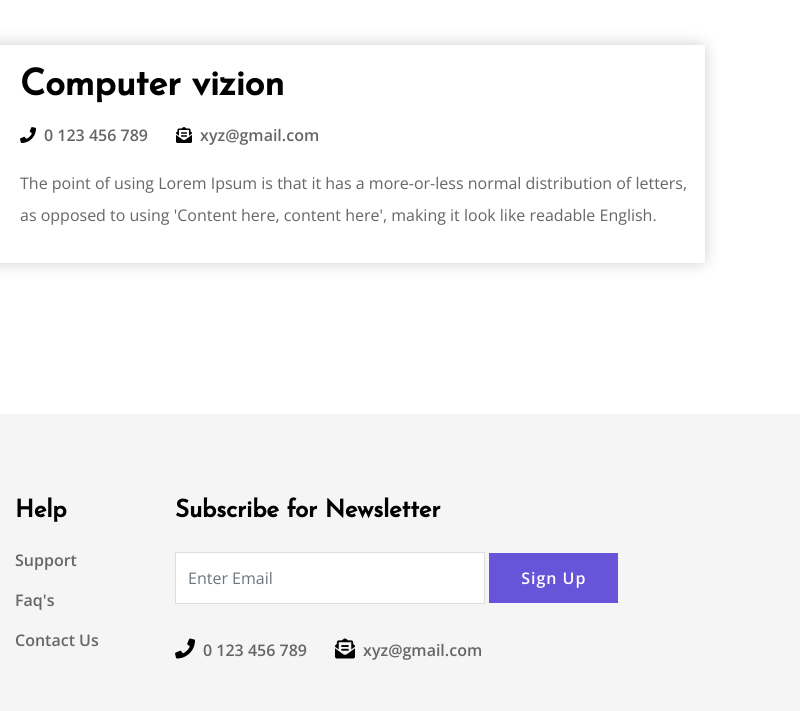
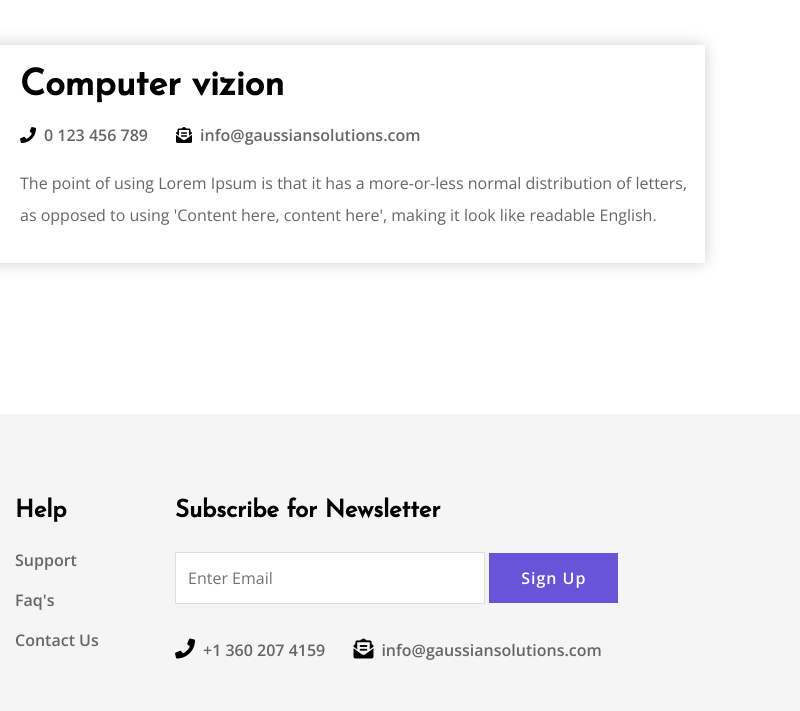
Before and after one commit to sureshgaussian/sureshgaussian.github.io, a plain HTML site: page about-us.html in a window 1280 px wide. Shown: the part 5050-5761 px from the top of the page, 480-1280 px from the left. Drawn offline with nearby package versions, Linux system fonts and the light colour scheme; files whose address does not match are found by name; a web font is replaced by a local one.

Commit message:
more clean up
cleaning up more header, and footer

```diff
--- a/about-us.html
+++ b/about-us.html
@@ -686,7 +686,7 @@
                                           <h2 class="mt-0 iq-fw-8"><a href="">Computer vizion</a></h2>
                                           <ul class="list-inline mb-3">
                                              <li class="list-inline-item iq-fw-6 text-black"><i class="fas fa-phone"></i><span class="ml-2 text-gray">0 123 456 789</span></li>
-                                             <li class="list-inline-item ml-3 iq-fw-6 text-black"><i class="fas fa-envelope-open-text"></i><span class="ml-2 text-gray">xyz@gmail.com</span></li>
+                                             <li class="list-inline-item ml-3 iq-fw-6 text-black"><i class="fas fa-envelope-open-text"></i><span class="ml-2 text-gray">info@gaussiansolutions.com</span></li>
                                           </ul>
                                           <p>The point of using Lorem Ipsum is that it has a more-or-less normal distribution of letters, as opposed to using 'Content here, content here', making it look like readable English.</p>
                                        </div>
@@ -710,7 +710,7 @@
                                           <h2 class="mt-0 iq-fw-8"><a href="">Computer vizion</a></h2>
                                           <ul class="list-inline mb-3">
                                              <li class="list-inline-item iq-fw-6 text-black"><i class="fas fa-phone"></i><span class="ml-2 text-gray">0 123 456 789</span></li>
-                                             <li class="list-inline-item ml-3 iq-fw-6 text-black"><i class="fas fa-envelope-open-text"></i><span class="ml-2 text-gray">xyz@gmail.com</span></li>
+                                             <li class="list-inline-item ml-3 iq-fw-6 text-black"><i class="fas fa-envelope-open-text"></i><span class="ml-2 text-gray">info@gaussiansolutions.com</span></li>
                                           </ul>
                                           <p>The point of using Lorem Ipsum is that it has a more-or-less normal distribution of letters, as opposed to using 'Content here, content here', making it look like readable English.</p>
                                        </div>
@@ -734,7 +734,7 @@
                                           <h2 class="mt-0 iq-fw-8"><a href="">Computer vizion</a></h2>
                                           <ul class="list-inline mb-3">
                                              <li class="list-inline-item iq-fw-6 text-black"><i class="fas fa-phone"></i><span class="ml-2 text-gray">0 123 456 789</span></li>
-                                             <li class="list-inline-item ml-3 iq-fw-6 text-black"><i class="fas fa-envelope-open-text"></i><span class="ml-2 text-gray">xyz@gmail.com</span></li>
+                                             <li class="list-inline-item ml-3 iq-fw-6 text-black"><i class="fas fa-envelope-open-text"></i><span class="ml-2 text-gray">info@gaussiansolutions.com</span></li>
                                           </ul>
                                           <p>The point of using Lorem Ipsum is that it has a more-or-less normal distribution of letters, as opposed to using 'Content here, content here', making it look like readable English.</p>
                                        </div>
@@ -758,7 +758,7 @@
                                           <h2 class="mt-0 iq-fw-8"><a href="">Computer vizion</a></h2>
                                           <ul class="list-inline mb-3">
                                              <li class="list-inline-item iq-fw-6 text-black"><i class="fas fa-phone"></i><span class="ml-2 text-gray">0 123 456 789</span></li>
-                                             <li class="list-inline-item ml-3 iq-fw-6 text-black"><i class="fas fa-envelope-open-text"></i><span class="ml-2 text-gray">xyz@gmail.com</span></li>
+                                             <li class="list-inline-item ml-3 iq-fw-6 text-black"><i class="fas fa-envelope-open-text"></i><span class="ml-2 text-gray">info@gaussiansolutions.com</span></li>
                                           </ul>
                                           <p>The point of using Lorem Ipsum is that it has a more-or-less normal distribution of letters, as opposed to using 'Content here, content here', making it look like readable English.</p>
                                        </div>
@@ -782,7 +782,7 @@
                                           <h2 class="mt-0 iq-fw-8"><a href="">Computer vizion</a></h2>
                                           <ul class="list-inline mb-3">
                                              <li class="list-inline-item iq-fw-6 text-black"><i class="fas fa-phone"></i><span class="ml-2 text-gray">0 123 456 789</span></li>
-                                             <li class="list-inline-item ml-3 iq-fw-6 text-black"><i class="fas fa-envelope-open-text"></i><span class="ml-2 text-gray">xyz@gmail.com</span></li>
+                                             <li class="list-inline-item ml-3 iq-fw-6 text-black"><i class="fas fa-envelope-open-text"></i><span class="ml-2 text-gray">info@gaussiansolutions.com</span></li>
                                           </ul>
                                           <p>The point of using Lorem Ipsum is that it has a more-or-less normal distribution of letters, as opposed to using 'Content here, content here', making it look like readable English.</p>
                                        </div>
@@ -806,7 +806,7 @@
                                           <h2 class="mt-0 iq-fw-8"><a href="">Computer vizion</a></h2>
                                           <ul class="list-inline mb-3">
                                              <li class="list-inline-item iq-fw-6 text-black"><i class="fas fa-phone"></i><span class="ml-2 text-gray">0 123 456 789</span></li>
-                                             <li class="list-inline-item ml-3 iq-fw-6 text-black"><i class="fas fa-envelope-open-text"></i><span class="ml-2 text-gray">xyz@gmail.com</span></li>
+                                             <li class="list-inline-item ml-3 iq-fw-6 text-black"><i class="fas fa-envelope-open-text"></i><span class="ml-2 text-gray">info@gaussiansolutions.com</span></li>
                                           </ul>
                                           <p>The point of using Lorem Ipsum is that it has a more-or-less normal distribution of letters, as opposed to using 'Content here, content here', making it look like readable English.</p>
                                        </div>
@@ -830,7 +830,7 @@
                                           <h2 class="mt-0 iq-fw-8"><a href="">Computer vizion</a></h2>
                                           <ul class="list-inline mb-3">
                                              <li class="list-inline-item iq-fw-6 text-black"><i class="fas fa-phone"></i><span class="ml-2 text-gray">0 123 456 789</span></li>
-                                             <li class="list-inline-item ml-3 iq-fw-6 text-black"><i class="fas fa-envelope-open-text"></i><span class="ml-2 text-gray">xyz@gmail.com</span></li>
+                                             <li class="list-inline-item ml-3 iq-fw-6 text-black"><i class="fas fa-envelope-open-text"></i><span class="ml-2 text-gray">info@gaussiansolutions.com</span></li>
                                           </ul>
                                           <p>The point of using Lorem Ipsum is that it has a more-or-less normal distribution of letters, as opposed to using 'Content here, content here', making it look like readable English.</p>
                                        </div>
@@ -854,7 +854,7 @@
                                           <h2 class="mt-0 iq-fw-8"><a href="">Computer vizion</a></h2>
                                           <ul class="list-inline mb-3">
                                              <li class="list-inline-item iq-fw-6 text-black"><i class="fas fa-phone"></i><span class="ml-2 text-gray">0 123 456 789</span></li>
-                                             <li class="list-inline-item ml-3 iq-fw-6 text-black"><i class="fas fa-envelope-open-text"></i><span class="ml-2 text-gray">xyz@gmail.com</span></li>
+                                             <li class="list-inline-item ml-3 iq-fw-6 text-black"><i class="fas fa-envelope-open-text"></i><span class="ml-2 text-gray">info@gaussiansolutions.com</span></li>
                                           </ul>
                                           <p>The point of using Lorem Ipsum is that it has a more-or-less normal distribution of letters, as opposed to using 'Content here, content here', making it look like readable English.</p>
                                        </div>
@@ -878,7 +878,7 @@
                                           <h2 class="mt-0 iq-fw-8"><a href="">Computer vizion</a></h2>
                                           <ul class="list-inline mb-3">
                                              <li class="list-inline-item iq-fw-6 text-black"><i class="fas fa-phone"></i><span class="ml-2 text-gray">0 123 456 789</span></li>
-                                             <li class="list-inline-item ml-3 iq-fw-6 text-black"><i class="fas fa-envelope-open-text"></i><span class="ml-2 text-gray">xyz@gmail.com</span></li>
+                                             <li class="list-inline-item ml-3 iq-fw-6 text-black"><i class="fas fa-envelope-open-text"></i><span class="ml-2 text-gray">info@gaussiansolutions.com</span></li>
                                           </ul>
                                           <p>The point of using Lorem Ipsum is that it has a more-or-less normal distribution of letters, as opposed to using 'Content here, content here', making it look like readable English.</p>
                                        </div>
@@ -902,7 +902,7 @@
                                           <h2 class="mt-0 iq-fw-8"><a href="">Computer vizion</a></h2>
                                           <ul class="list-inline mb-3">
                                              <li class="list-inline-item iq-fw-6 text-black"><i class="fas fa-phone"></i><span class="ml-2 text-gray">0 123 456 789</span></li>
-                                             <li class="list-inline-item ml-3 iq-fw-6 text-black"><i class="fas fa-envelope-open-text"></i><span class="ml-2 text-gray">xyz@gmail.com</span></li>
+                                             <li class="list-inline-item ml-3 iq-fw-6 text-black"><i class="fas fa-envelope-open-text"></i><span class="ml-2 text-gray">info@gaussiansolutions.com</span></li>
                                           </ul>
                                           <p>The point of using Lorem Ipsum is that it has a more-or-less normal distribution of letters, as opposed to using 'Content here, content here', making it look like readable English.</p>
                                        </div>
@@ -960,8 +960,8 @@
                         <a href="" class="button subscription-button">Sign Up</a>
                      </form>
                      <ul class="list-inline mb-5">
-                        <li class="list-inline-item iq-fw-6 text-black"><i class="fas fa-phone"></i><span class="ml-2 text-gray">0 123 456 789</span></li>
-                        <li class="list-inline-item ml-3 iq-fw-6 text-black"><i class="fas fa-envelope-open-text"></i><span class="ml-2 text-gray">xyz@gmail.com</span></li>
+                        <li class="list-inline-item iq-fw-6 text-black"><i class="fas fa-phone"></i><span class="ml-2 text-gray">+1 360 207 4159</span></li>
+                        <li class="list-inline-item ml-3 iq-fw-6 text-black"><i class="fas fa-envelope-open-text"></i><span class="ml-2 text-gray">info@gaussiansolutions.com</span></li>
                      </ul>
                      <ul class="list-inline">
                         <li class="list-inline-item iq-fw-6 mr-3"><a href="" class="text-gray"><i class="fab fa-facebook-f"></i></a></li>
```
Also changed, not shown: blog-details-left-sidebar.html (+1 -1 lines), blog-details-right-sidebar.html (+2 -2 lines), blog.html (+3 -3 lines), comingsoon.html (+1 -1 lines), contact-us.html (+16 -16 lines), index.html (+3 -3 lines), login.html (+2 -2 lines), privacy-policy.html (+1 -1 lines), register.html (+2 -2 lines), solutions.html (+2 -2 lines), technology.html (+7 -7 lines).
